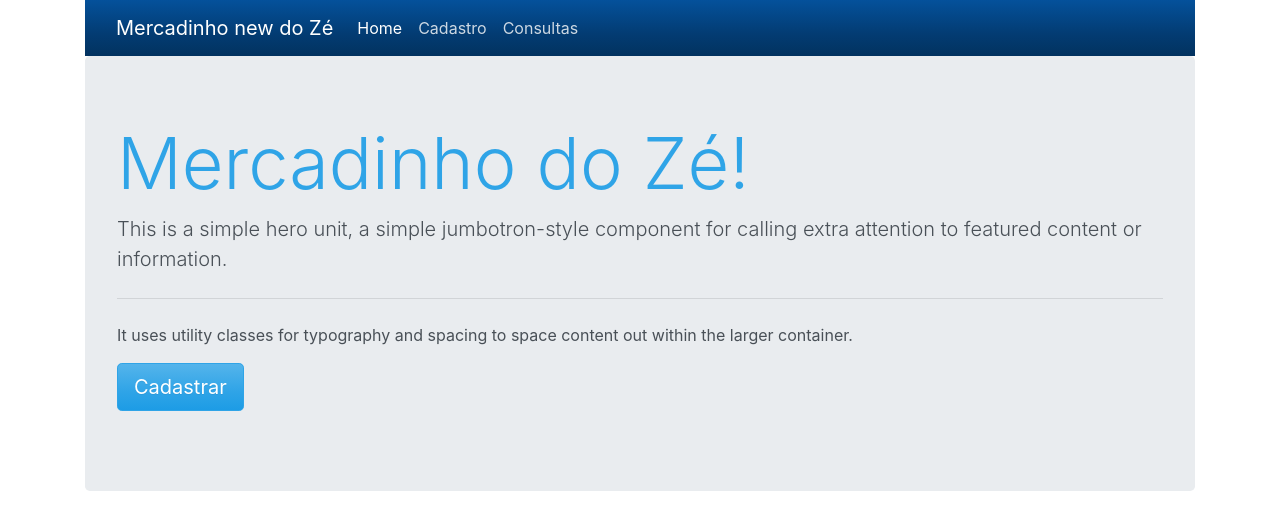
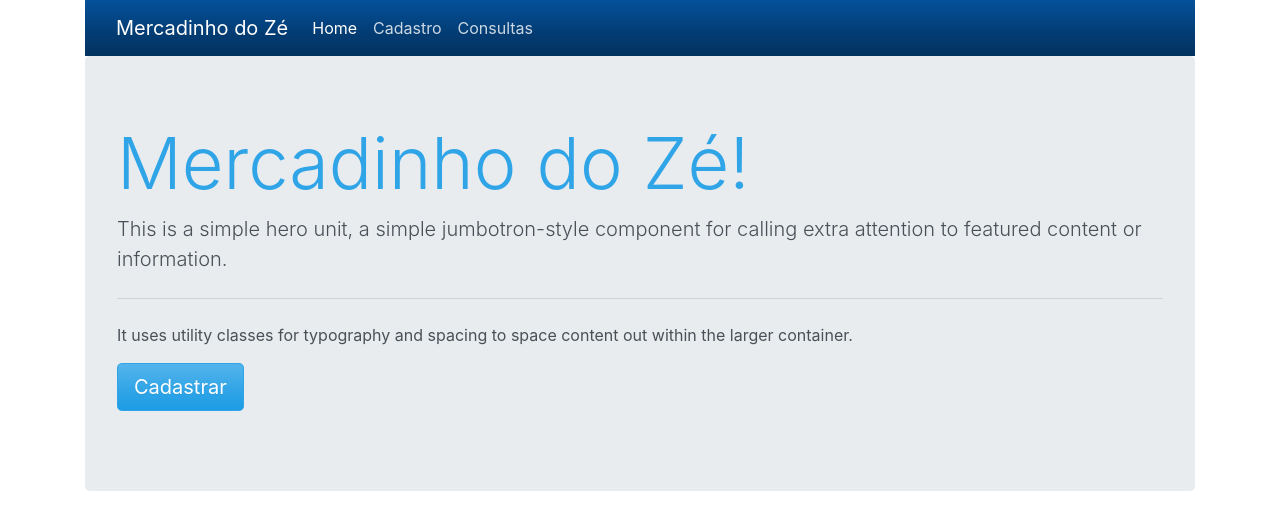
Before and after one commit to giovannirwp/mercadinho-ze, a React (Create React App) app in the folder mercadinho/: page /cadastro-produtos in a window 1280 px wide. Shown: the top 530 px of the page. Built offline with nearby package versions, Linux system fonts and the light colour scheme.

Commit message:
removendo new do menu

```diff
--- a/mercadinho/src/Components/Nav/Nav.js
+++ b/mercadinho/src/Components/Nav/Nav.js
@@ -7,7 +7,7 @@ export default class Nav extends Component {
       <nav className="navbar navbar-expand-lg navbar-dark bg-dark">
         <div className="container-fluid">
         <Link className="navbar-brand" to="/">
-            Mercadinho new do Zé
+            Mercadinho do Zé
           </Link>
           <div className="collapse navbar-collapse" id="navbarColor02">
             <ul className="navbar-nav me-auto">
```
Also changed, not shown: 1 other file (tests, documents, lock files or other folders).
